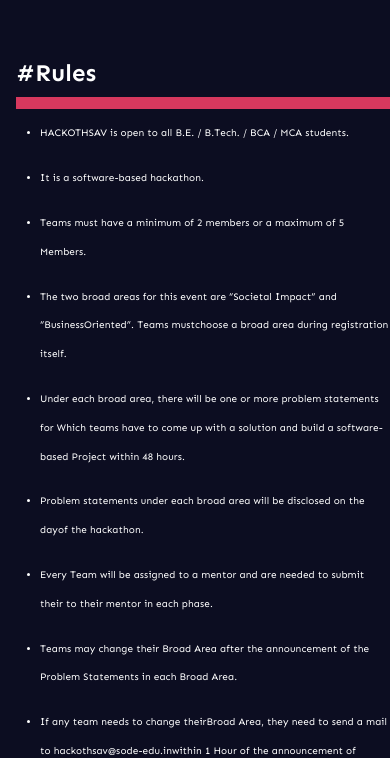
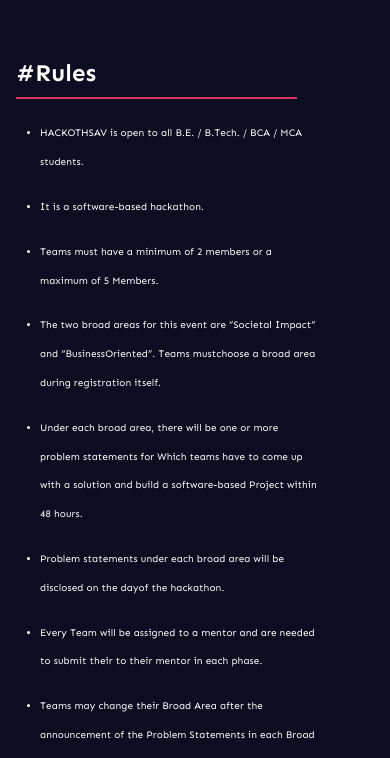
Before and after one commit to Sarvesh-SP/hackothsav, a plain HTML site: page rules.html in a window 390 px wide. Shown: the part 85-843 px from the top of the page. Drawn offline with nearby package versions, Linux system fonts and the light colour scheme.

Commit message:
Responsive rules

```diff
--- a/assets/css/rules.css
+++ b/assets/css/rules.css
@@ -8,36 +8,37 @@
   display: flex;
   align-items: center;
   margin-left: 4rem;
+  width: 80%;
 }
-
 
 h2.rule-title {
   font-family: "Sen";
-    font-size: 1.5rem;/*modified*/
+  font-size: 1.5rem; /*modified*/
   font-weight: 600;
   padding: 10px 10px 10px 0;
 }
 
 h2.rule-title::before {
-    content: '#';
+  content: "#";
 }
 
 .rule-line {
   flex: 1;
-    height: 0.1rem;/*modified*/
-    width: 100%;/*modified*/
+  height: 0.1rem; /*modified*/
+  width: 90%; /*modified*/
   background: var(--colour-pink);
 }
 
 .rule-content {
-    margin-left: 3rem;/*modified*/
+  margin-left: 3rem; /*modified*/
   margin-left: 6rem;
   line-height: 1.8rem;
-    width: 100%;/*modified*/
+  width: 100%; /*modified*/
 }
 
 .rule-content > ul li {
   padding-bottom: 1rem;
+  width: 80%;
 }
 /*modified*/
 @media screen and (max-width: 700px) {
@@ -51,4 +52,8 @@ h2.rule-title::before {
     margin-left: 0;
     font-size: 10px;
   }
+
+  .rule-line {
+    flex: none;
   }
+}
--- a/rules.html
+++ b/rules.html
@@ -12,7 +12,7 @@
         crossorigin="anonymous" referrerpolicy="no-referrer" />
     <link rel="stylesheet" href="https://cdnjs.cloudflare.com/ajax/libs/normalize/5.0.0/normalize.min.css" />
     <link rel="stylesheet" href="assets/css/index.css" />
-    <!-- <link rel="stylesheet" href="assets/css/rules.css"> -->
+    <link rel="stylesheet" href="assets/css/rules.css">
     <!-- <link href="https://unpkg.com/aos@2.3.1/dist/aos.css" rel="stylesheet" /> -->
 
     <link href="assets/css/bongo.css" rel="stylesheet" />
@@ -39,7 +39,7 @@
             </a>
         </div>
         <ul class="nav-links">
-            <li><a class="active link" href="#">Home</a></li>
+            <!-- <li><a class="active link" href="#">Home</a></li> -->
             <li><a class="link" href="#about">About</a></li>
             <li><a class="link" href="assets/docs/Brochure.pdf" download>Brochure</a></li>
             <li><a class="link" href="#tracks">Broad Areas</a></li>
```
Also changed, not shown: index.html (+1 -1 lines). Lines whose indentation alone changed are shown as unchanged.
